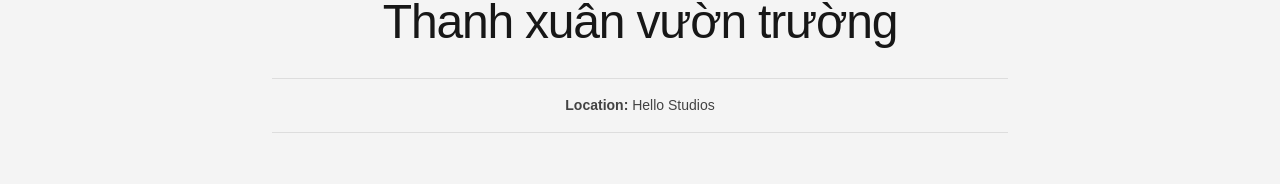
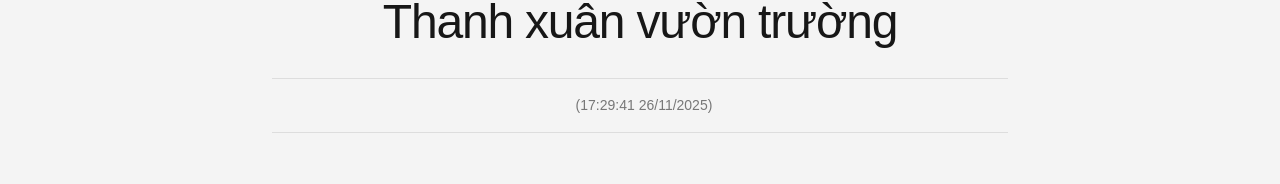
Before and after one commit to DangK3/Photographer-Portfolio, a Next.js app: page /du-an/thanh-xuan-vuon-truong in a window 1280 px wide. Shown: the part 131-315 px from the top of the page. Built offline with nearby package versions, Linux system fonts and the light colour scheme; no server answers.

Commit message:
Update Time

```diff
--- a/src/app/du-an/[slug]/ProjectClientPage.tsx
+++ b/src/app/du-an/[slug]/ProjectClientPage.tsx
@@ -1,6 +1,6 @@
 // src/app/du-an/[slug]/ProjectClientPage.tsx
 'use client';
-
+import React, { useState, useEffect } from 'react';
 import Image from 'next/image'; // Import Image
 import { useInView } from 'react-intersection-observer';
 import { Project } from '../../../data/projects-master-data';
@@ -37,11 +37,32 @@ export default function ProjectClientPage({
 }: ProjectClientPageProps) {
 
   const [navRef, navInView] = useInView({ threshold: 0.1, triggerOnce: true });
+  const [currentTime, setCurrentTime] = useState<string>('');
 
-  // Giải nén 'credits'
-  const client = project.credits?.find(c => c.label === 'Client' || c.label === 'Magazine' || c.label === 'Concept')?.value;
-  const year = project.credits?.find(c => c.label === 'Year')?.value;
-  const location = project.credits?.find(c => c.label === 'Location')?.value;
+  // Hook để cập nhật thời gian mỗi giây
+  useEffect(() => {
+    // Hàm lấy thời gian hiện tại theo múi giờ của location (tạm thời dùng múi giờ máy khách hoặc mặc định)
+    // Để chính xác hơn, bạn cần biết múi giờ của từng location.
+    // Ví dụ đơn giản: hiển thị giờ địa phương của người dùng
+    const updateTime = () => {
+      const now = new Date();
+      // Định dạng: HH:mm:ss DD/MM/YYYY
+      const formattedTime = now.toLocaleString('vi-VN', {
+        hour: '2-digit',
+        minute: '2-digit',
+        second: '2-digit',
+        day: '2-digit',
+        month: '2-digit',
+        year: 'numeric',
+      });
+      setCurrentTime(formattedTime);
+    };
+
+    updateTime(); // Gọi ngay lập tức
+    const timer = setInterval(updateTime, 1000); // Cập nhật mỗi giây
+
+    return () => clearInterval(timer); // Dọn dẹp khi component unmount
+  }, []);
 
   return (
     // *** THAY ĐỔI: Bố cục layout "Tạp chí" (max-w-3xl) ***
@@ -52,12 +73,13 @@ export default function ProjectClientPage({
         {project.title}
       </h1>
 
-      {/* 2. THÔNG TIN (Credits) */}
       <div className={styles.creditsBar}>
         <ul className={styles.creditsList}>
-          {client && <li><strong>{project.credits?.find(c => c.label.includes('Client'))?.label || 'Client'}:</strong> {client}</li>}
-          {year && <li><strong>Year:</strong> {year}</li>}
-          {location && <li><strong>Location:</strong> {location}</li>}
+          {location && (
+            <li>
+              {currentTime && <span className="opacity-70 ml-2">({currentTime})</span>}
+            </li>
+          )}
         </ul>
       </div>
 
```
